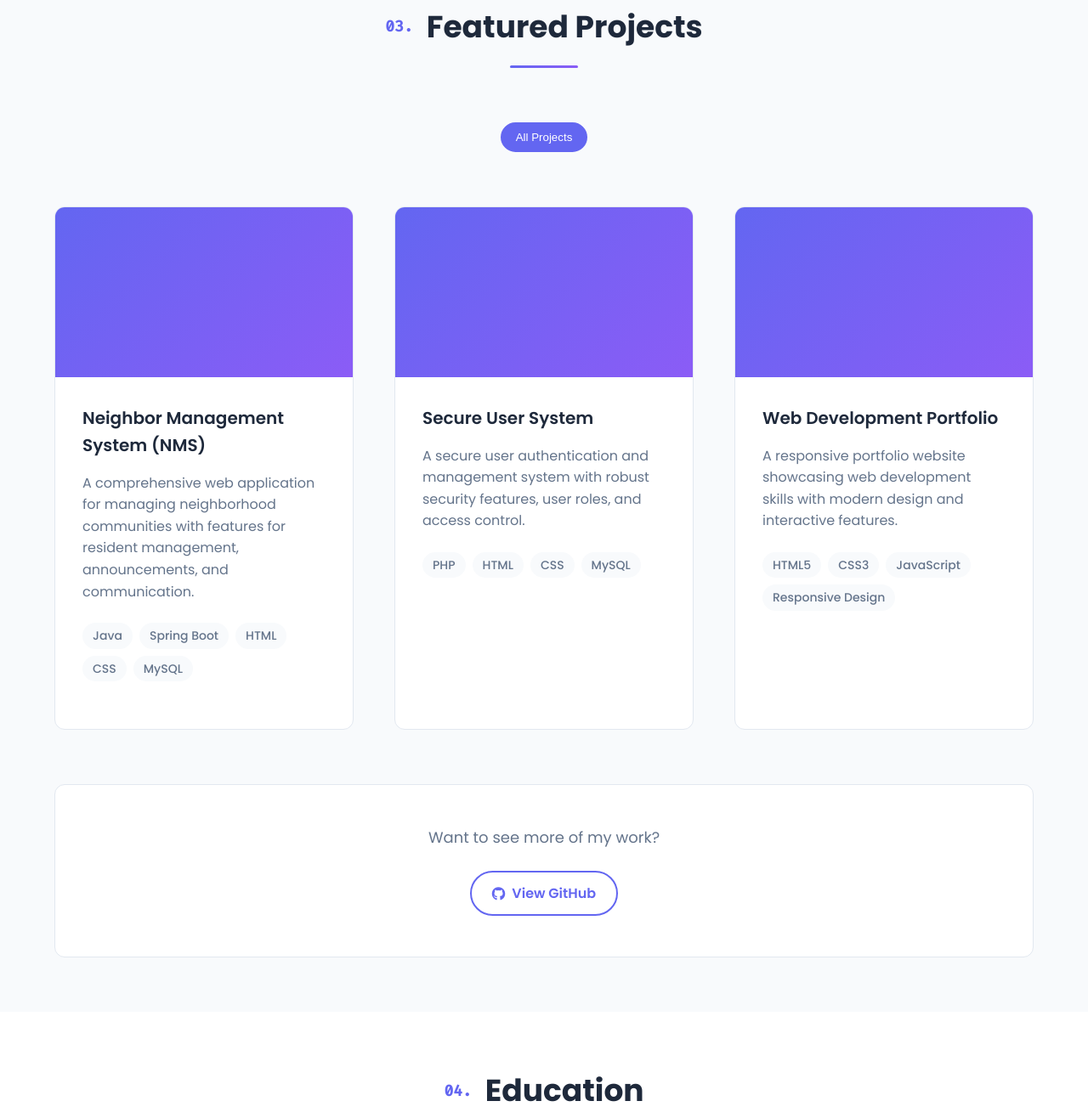
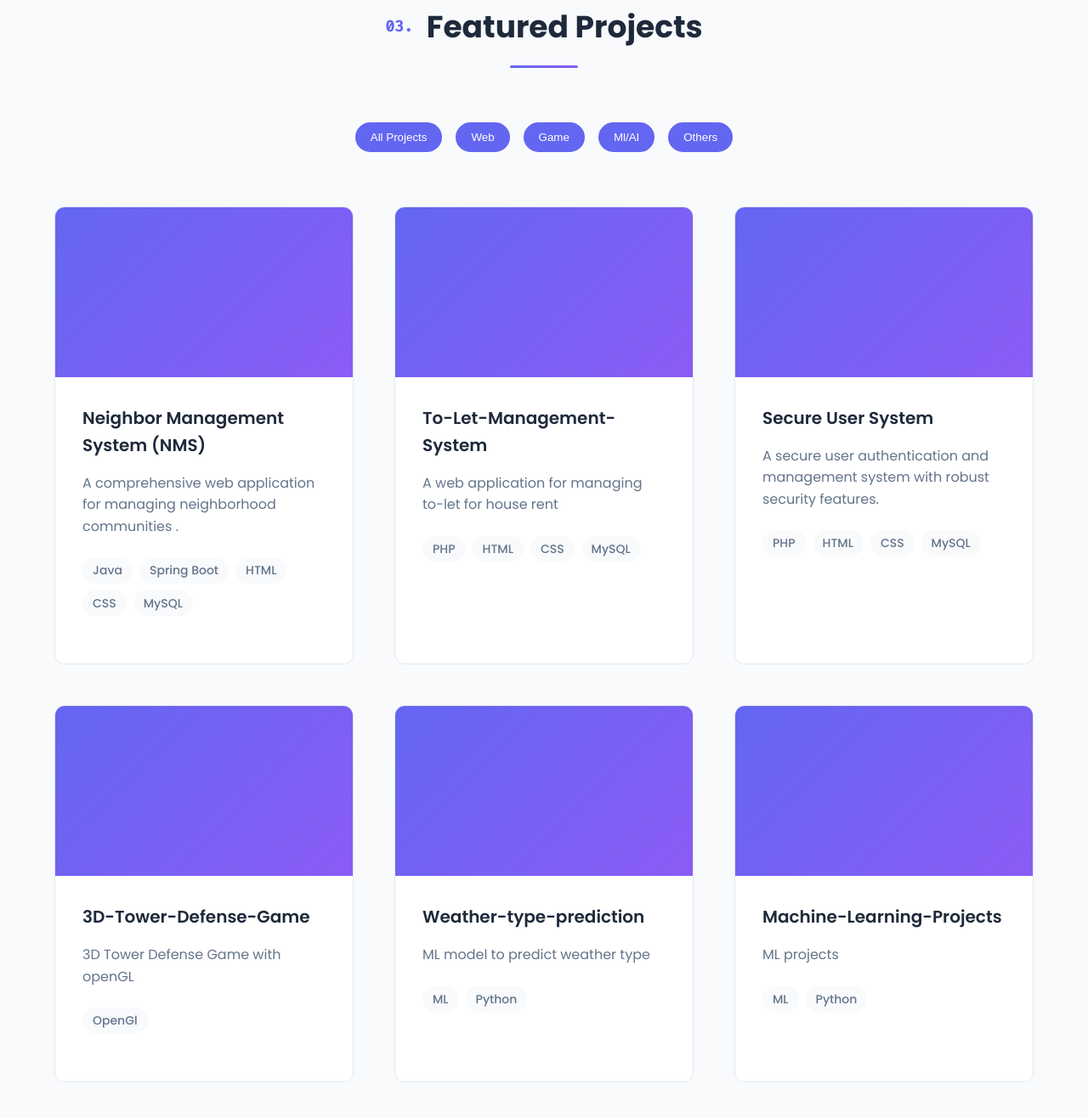
Before and after one commit to tasminoni/tasmin-portfolio, a website: page index.html in a window 1280 px wide. Shown: the part 3624-4940 px from the top of the page at 85% size. Drawn offline with Linux system fonts and the light colour scheme.

Commit message:
new addition

```diff
--- a/index.html
+++ b/index.html
@@ -428,6 +428,11 @@
 
             <div class="projects-filter">
                 <button class="filter-btn active" data-filter="all">All Projects</button>
+                <button class="filter-btn active" data-filter="web">Web</button>
+                <button class="filter-btn active" data-filter="Game">Game</button>
+                <button class="filter-btn active" data-filter="ml/ai">Ml/AI</button>
+                <button class="filter-btn active" data-filter="others">Others</button>
+
 
             </div>
 
--- a/script.js
+++ b/script.js
@@ -328,7 +328,7 @@ const projectsData = [
     {
         id: 1,
         title: 'Neighbor Management System (NMS)',
-        description: 'A comprehensive web application for managing neighborhood communities with features for resident management, announcements, and communication.',
+        description: 'A comprehensive web application for managing neighborhood communities .',
         image: 'project1.jpg',
         technologies: ['Java', 'Spring Boot', 'HTML', 'CSS', 'MySQL'],
         category: 'web',
@@ -337,24 +337,65 @@ const projectsData = [
     },
     {
         id: 2,
-        title: 'Secure User System',
-        description: 'A secure user authentication and management system with robust security features, user roles, and access control.',
+        title: 'To-Let-Management-System',
+        description: 'A web application for managing to-let for house rent',
         image: 'project2.jpg',
         technologies: ['PHP', 'HTML', 'CSS', 'MySQL'],
-        category: 'backend',
+        category: 'web',
+        github: 'https://github.com/tasminoni/To-Let-Management-System',
+        demo: 'https://github.com/tasminoni/To-Let-Management-System'
+    },
+    {
+        id: 3,
+        title: 'Secure User System',
+        description: 'A secure user authentication and management system with robust security features.',
+        image: 'project2.jpg',
+        technologies: ['PHP', 'HTML', 'CSS', 'MySQL'],
+        category: 'web',
         github: 'https://github.com/tasminoni/Secure-User-System',
         demo: 'https://github.com/tasminoni/Secure-User-System'
     },
 
     {
-        id: 3,
-        title: 'Web Development Portfolio',
-        description: 'A responsive portfolio website showcasing web development skills with modern design and interactive features.',
+        id: 4,
+        title: '3D-Tower-Defense-Game',
+        description: '3D Tower Defense Game with openGL',
         image: 'project5.jpg',
-        technologies: ['HTML5', 'CSS3', 'JavaScript', 'Responsive Design'],
-        category: 'web',
-        github: 'https://github.com/tasminoni',
-        demo: 'https://github.com/tasminoni'
+        technologies: ['OpenGl'],
+        category: 'Game',
+        github: 'https://github.com/tasminoni/3D-Tower-Defense-Game',
+        demo: 'https://github.com/tasminoni/3D-Tower-Defense-Game'
+    },
+
+    {
+        id: 5,
+        title: 'Weather-type-prediction',
+        description: 'ML model to predict weather type',
+        image: 'project5.jpg',
+        technologies: ['ML', 'Python'],
+        category: 'ml/ai',
+        github: 'https://github.com/tasminoni/Weather-type-prediction',
+        demo: 'https://github.com/tasminoni/Weather-type-prediction'
+    },
+    {
+        id: 6,
+        title: 'Machine-Learning-Projects',
+        description: 'ML projects',
+        image: 'project5.jpg',
+        technologies: ['ML', 'Python'],
+        category: 'ml/ai',
+        github: 'https://github.com/tasminoni/Machine-Learning-Projects',
+        demo: 'https://github.com/tasminoni/Machine-Learning-Projects'
+    },
+    {
+        id: 7,
+        title: 'RFID Based Automated Toll Collection System',
+        description: 'EEE project',
+        image: 'project5.jpg',
+        technologies: ['Arduino', 'RFID', 'ESP32'],
+        category: 'others',
+        github: '',
+        demo: 'https://www.youtube.com/watch?v=RaxV_tCrVXI'
     },
 ];
 
```
